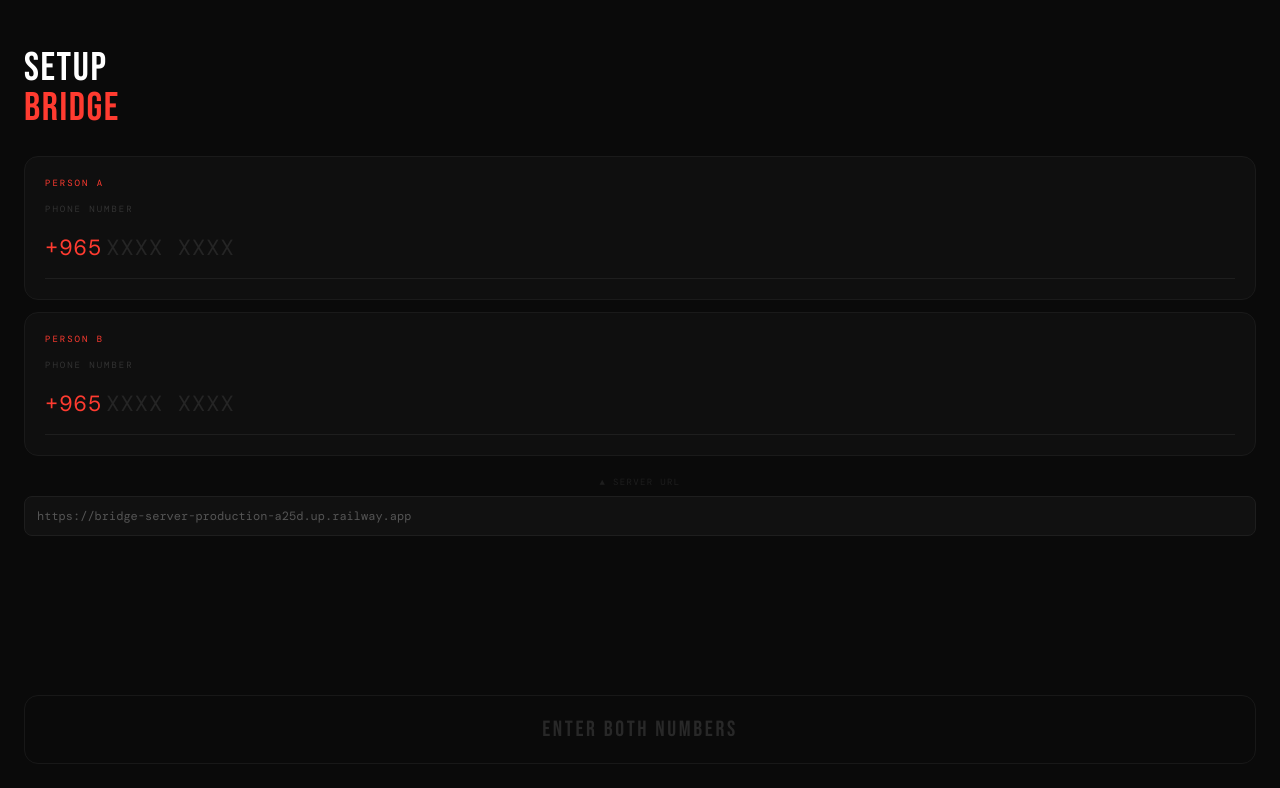
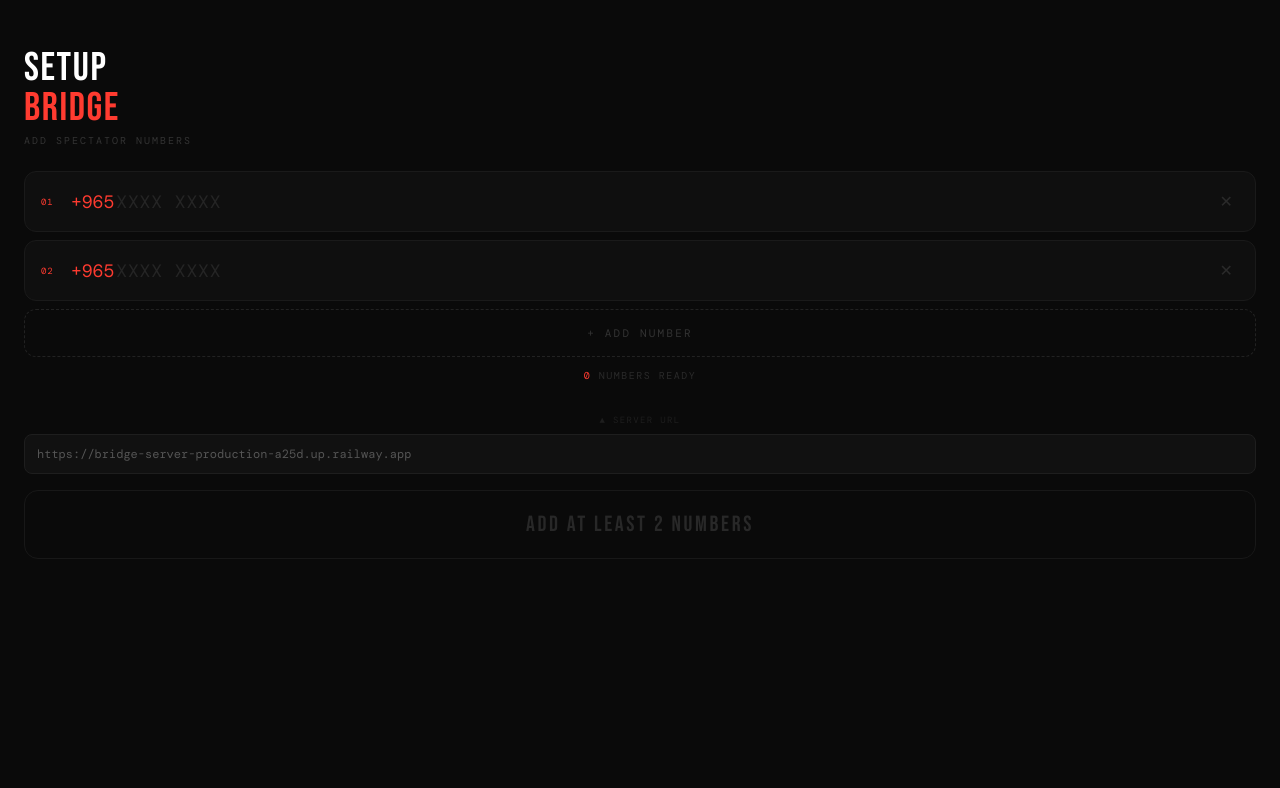
Before and after one commit to whagic1/Bridge-server, a website: page index.html in a window 1280 px wide. Both pictures are taken after a click on the button "▼ SERVER URL". Drawn offline with nearby package versions, Linux system fonts and the light colour scheme; a web font is replaced by a local one.

Commit message:
index.html

```diff
--- a/index.html
+++ b/index.html
@@ -9,7 +9,7 @@
 <link href="https://fonts.googleapis.com/css2?family=Bebas+Neue&family=DM+Mono:wght@300;400&display=swap" rel="stylesheet">
 <style>
   *, *::before, *::after { box-sizing: border-box; margin: 0; padding: 0; }
-  html, body { height: 100%; background: #0a0a0a; overflow: hidden; }
+  html, body { height: 100%; background: #0a0a0a; }
 
   @keyframes breathe {
     0%,100% { opacity: 0.05; transform: scale(1); }
@@ -31,56 +31,93 @@
     0% { opacity: 0; letter-spacing: 0.4em; }
     100% { opacity: 1; letter-spacing: 0.06em; }
   }
+  @keyframes slideIn {
+    from { opacity: 0; transform: translateX(-10px); }
+    to { opacity: 1; transform: translateX(0); }
+  }
 
   .page {
     min-height: 100vh; background: #0a0a0a;
     display: flex; flex-direction: column;
     padding: 48px 24px 36px;
+    overflow-y: auto;
   }
   .hidden { display: none !important; }
   .page-title {
     font-family: 'Bebas Neue', sans-serif;
     font-size: 40px; color: #fff;
     letter-spacing: 0.04em; line-height: 1;
-    margin-bottom: 28px;
+    margin-bottom: 6px;
+  }
+  .page-sub {
+    font-family: 'DM Mono', monospace;
+    font-size: 10px; color: #333;
+    letter-spacing: 0.2em; text-transform: uppercase;
+    margin-bottom: 24px;
   }
   .red { color: #ff3b30; }
-  .label {
-    font-family: 'DM Mono', monospace;
-    font-size: 9px; color: #333;
-    letter-spacing: 0.22em; text-transform: uppercase;
-    margin-bottom: 10px; display: block;
+
+  /* Number list */
+  .num-item {
+    display: flex; align-items: center;
+    background: #0f0f0f; border: 1px solid #1a1a1a;
+    border-radius: 12px; padding: 14px 16px;
+    margin-bottom: 8px;
+    animation: slideIn 0.2s ease both;
   }
-  .card {
-    background: #0f0f0f; border: 1px solid #1a1a1a;
-    border-radius: 14px; padding: 20px; margin-bottom: 12px;
-  }
-  .card-label {
+  .num-index {
     font-family: 'DM Mono', monospace;
     font-size: 9px; color: #ff3b30;
-    letter-spacing: 0.22em; text-transform: uppercase;
-    margin-bottom: 14px; display: block;
+    letter-spacing: 0.1em; margin-right: 10px;
+    flex-shrink: 0; width: 20px;
   }
-  .input-row {
-    display: flex; align-items: center;
-    border-bottom: 1px solid #1e1e1e;
-    padding-bottom: 8px;
+  .num-prefix {
+    font-family: 'DM Mono', monospace;
+    font-size: 18px; color: #ff3b30;
+    flex-shrink: 0; margin-right: 2px;
   }
-  .prefix {
-    font-family: 'DM Mono', monospace;
-    font-size: 22px; color: #ff3b30;
-    letter-spacing: 0.05em;
-    flex-shrink: 0; padding-right: 4px;
+  .num-input {
+    background: transparent; border: none; outline: none;
+    color: #fff; font-family: 'DM Mono', monospace;
+    font-size: 18px; flex: 1; letter-spacing: 0.05em;
+    -webkit-tap-highlight-color: transparent;
+    min-width: 0;
   }
-  input[type=tel] {
-    background: transparent; border: none;
-    outline: none; color: #fff;
-    font-family: 'DM Mono', monospace;
-    font-size: 22px; width: 100%;
-    letter-spacing: 0.05em; padding: 8px 0;
+  .num-input::placeholder { color: #252525; }
+  .num-delete {
+    background: none; border: none;
+    color: #2a2a2a; font-size: 16px;
+    cursor: pointer; padding: 6px;
+    flex-shrink: 0;
     -webkit-tap-highlight-color: transparent;
   }
-  input::placeholder { color: #252525; }
+  .num-delete:active { color: #ff3b30; }
+
+  /* Add button */
+  .btn-add {
+    width: 100%; padding: 16px;
+    border-radius: 12px;
+    border: 1px dashed #222;
+    background: transparent;
+    color: #333;
+    font-family: 'DM Mono', monospace;
+    font-size: 11px; letter-spacing: 0.2em;
+    text-transform: uppercase; cursor: pointer;
+    margin-bottom: 12px;
+    -webkit-tap-highlight-color: transparent;
+    transition: all 0.2s;
+  }
+  .btn-add:active { border-color: #ff3b30; color: #ff3b30; }
+
+  /* Count badge */
+  .count-badge {
+    text-align: center;
+    font-family: 'DM Mono', monospace;
+    font-size: 10px; color: #2a2a2a;
+    letter-spacing: 0.15em; text-transform: uppercase;
+    margin-bottom: 16px;
+  }
+  .count-badge span { color: #ff3b30; }
 
   .btn-main {
     width: 100%; padding: 20px;
@@ -89,7 +126,7 @@
     font-size: 22px; letter-spacing: 0.12em;
     cursor: pointer; transition: all 0.2s;
     -webkit-tap-highlight-color: transparent;
-    display: block;
+    display: block; margin-top: 8px;
   }
   .btn-active {
     border: 1px solid rgba(255,59,48,0.5);
@@ -101,6 +138,24 @@
     cursor: not-allowed;
   }
 
+  #url-toggle {
+    background: none; border: none;
+    font-family: 'DM Mono', monospace;
+    font-size: 9px; color: #1e1e1e;
+    letter-spacing: 0.15em; text-transform: uppercase;
+    cursor: pointer; padding: 8px 0; display: block;
+    margin-top: 8px;
+  }
+  #url-box {
+    width: 100%; background: #111;
+    border: 1px solid #1e1e1e; border-radius: 8px;
+    padding: 11px 12px; color: #555;
+    font-family: 'DM Mono', monospace;
+    font-size: 12px; outline: none; margin-bottom: 8px;
+    display: none;
+  }
+
+  /* ARMED */
   #screen-armed {
     position: fixed; inset: 0;
     display: flex; flex-direction: column;
@@ -130,19 +185,16 @@
     font-size: 96px; color: #fff;
     letter-spacing: 0.06em; line-height: 1; z-index: 2;
   }
+  #armed-count {
+    font-family: 'DM Mono', monospace;
+    font-size: 11px; color: #ff3b30;
+    letter-spacing: 0.2em; z-index: 2; margin-top: 10px;
+  }
   #armed-sub {
     font-family: 'DM Mono', monospace;
     font-size: 10px; color: #222;
     letter-spacing: 0.22em; text-transform: uppercase;
-    z-index: 2; margin-top: 14px;
-  }
-  #ghost-names {
-    position: absolute; bottom: 36px;
-    left: 0; right: 0; text-align: center;
-    font-family: 'DM Mono', monospace;
-    font-size: 11px; color: #1a1a1a;
-    letter-spacing: 0.1em; line-height: 2.5;
-    pointer-events: none;
+    z-index: 2; margin-top: 6px;
   }
   #disarm-btn {
     position: absolute; top: 20px; right: 20px;
@@ -152,6 +204,8 @@
     cursor: pointer; padding: 12px;
     -webkit-tap-highlight-color: transparent;
   }
+
+  /* FIRING */
   #screen-firing {
     position: fixed; inset: 0;
     display: flex; flex-direction: column;
@@ -172,6 +226,8 @@
     font-family: 'DM Mono', monospace;
     font-size: 10px; color: #282828; letter-spacing: 0.2em;
   }
+
+  /* LIVE */
   #screen-live {
     position: fixed; inset: 0;
     display: flex; flex-direction: column;
@@ -188,10 +244,10 @@
     font-size: 72px; color: #fff;
     letter-spacing: 0.06em; animation: liveIn 0.5s ease both;
   }
-  #live-numbers {
+  #live-count {
     font-family: 'DM Mono', monospace;
-    font-size: 12px; color: #2e2e2e;
-    letter-spacing: 0.08em; text-align: center; line-height: 2.6;
+    font-size: 13px; color: #383838;
+    letter-spacing: 0.1em; text-align: center;
   }
   #end-btn {
     margin-top: 52px; background: none;
@@ -202,21 +258,6 @@
     text-transform: uppercase; cursor: pointer;
     -webkit-tap-highlight-color: transparent;
   }
-  #url-toggle {
-    background: none; border: none;
-    font-family: 'DM Mono', monospace;
-    font-size: 9px; color: #1e1e1e;
-    letter-spacing: 0.15em; text-transform: uppercase;
-    cursor: pointer; padding: 8px 0; display: block;
-  }
-  #url-box {
-    width: 100%; background: #111;
-    border: 1px solid #1e1e1e; border-radius: 8px;
-    padding: 11px 12px; color: #555;
-    font-family: 'DM Mono', monospace;
-    font-size: 12px; outline: none; margin-bottom: 14px;
-    display: none;
-  }
 </style>
 </head>
 <body>
@@ -224,30 +265,18 @@
 <!-- SETUP -->
 <div id="screen-setup" class="page">
   <div class="page-title">Setup<br><span class="red">Bridge</span></div>
+  <div class="page-sub" id="setup-sub">Add spectator numbers</div>
 
-  <div class="card">
-    <span class="card-label">PERSON A</span>
-    <span class="label">Phone Number</span>
-    <div class="input-row">
-      <span class="prefix">+965</span>
-      <input type="tel" id="input-num-a" placeholder="XXXX XXXX" autocomplete="off" maxlength="8">
-    </div>
-  </div>
+  <div id="numbers-list"></div>
 
-  <div class="card">
-    <span class="card-label">PERSON B</span>
-    <span class="label">Phone Number</span>
-    <div class="input-row">
-      <span class="prefix">+965</span>
-      <input type="tel" id="input-num-b" placeholder="XXXX XXXX" autocomplete="off" maxlength="8">
-    </div>
-  </div>
+  <button class="btn-add" onclick="addNumber()">+ ADD NUMBER</button>
+
+  <div class="count-badge" id="count-badge">0 numbers added</div>
 
   <button id="url-toggle" onclick="toggleUrl()">▼ server url</button>
   <input type="url" id="url-box" value="https://bridge-server-production-a25d.up.railway.app">
 
-  <div style="flex:1"></div>
-  <button class="btn-main btn-inactive" id="arm-btn" onclick="arm()">ENTER BOTH NUMBERS</button>
+  <button class="btn-main btn-inactive" id="arm-btn" onclick="arm()">ADD AT LEAST 2 NUMBERS</button>
 </div>
 
 <!-- ARMED -->
@@ -257,8 +286,8 @@
   <div class="ring" id="ring2"></div>
   <div id="center-dot"></div>
   <div id="tap-word">TAP</div>
+  <div id="armed-count"></div>
   <div id="armed-sub">anywhere · any finger</div>
-  <div id="ghost-names"></div>
   <button id="disarm-btn" onclick="disarm(event)">✕</button>
 </div>
 
@@ -273,23 +302,17 @@
 <div id="screen-live" class="hidden">
   <div id="live-dot"></div>
   <div id="live-text">LIVE</div>
-  <div id="live-numbers"></div>
+  <div id="live-count"></div>
   <button id="end-btn" onclick="resetApp()">end + reset</button>
 </div>
 
 <script>
   var SERVER = 'https://bridge-server-production-a25d.up.railway.app';
-  var callSids = null;
+  var numbers = [];
+  var callSids = [];
   var hasFired = false;
   var urlOpen = false;
-
-  function getVal(id) {
-    return document.getElementById(id).value.trim();
-  }
-
-  function fullNumber(id) {
-    return '+965' + getVal(id);
-  }
+  var inputCount = 0;
 
   function showScreen(name) {
     var screens = ['screen-setup','screen-armed','screen-firing','screen-live'];
@@ -313,28 +336,65 @@
     try { if (navigator.vibrate) navigator.vibrate(p); } catch(e) {}
   }
 
-  function checkReady() {
-    var numA = getVal('input-num-a');
-    var numB = getVal('input-num-b');
-    var btn  = document.getElementById('arm-btn');
-    var ready = numA.length >= 7 && numB.length >= 7;
+  function updateCount() {
+    var filled = getFilledNumbers().length;
+    var badge = document.getElementById('count-badge');
+    var btn = document.getElementById('arm-btn');
+    badge.innerHTML = '<span>' + filled + '</span> number' + (filled !== 1 ? 's' : '') + ' ready';
+    var ready = filled >= 2;
     btn.className = 'btn-main ' + (ready ? 'btn-active' : 'btn-inactive');
-    btn.textContent = ready ? 'ARM' : 'ENTER BOTH NUMBERS';
+    btn.textContent = ready ? 'ARM — ' + filled + ' PHONES' : 'ADD AT LEAST 2 NUMBERS';
   }
 
-  document.getElementById('input-num-a').addEventListener('input', checkReady);
-  document.getElementById('input-num-b').addEventListener('input', checkReady);
+  function getFilledNumbers() {
+    var result = [];
+    var inputs = document.querySelectorAll('.num-input');
+    for (var i = 0; i < inputs.length; i++) {
+      var val = inputs[i].value.trim();
+      if (val.length >= 7) result.push('+965' + val);
+    }
+    return result;
+  }
+
+  function addNumber() {
+    inputCount++;
+    var idx = inputCount;
+    var list = document.getElementById('numbers-list');
+    var div = document.createElement('div');
+    div.className = 'num-item';
+    div.id = 'num-item-' + idx;
+    div.innerHTML =
+      '<span class="num-index">' + String(list.children.length + 1).padStart(2,'0') + '</span>' +
+      '<span class="num-prefix">+965</span>' +
+      '<input type="tel" class="num-input" placeholder="XXXX XXXX" maxlength="8" autocomplete="off" oninput="updateCount()">' +
+      '<button class="num-delete" onclick="deleteNumber(' + idx + ')">✕</button>';
+    list.appendChild(div);
+    div.querySelector('input').focus();
+    updateCount();
+  }
+
+  function deleteNumber(idx) {
+    var el = document.getElementById('num-item-' + idx);
+    if (el) el.remove();
+    // Re-index
+    var items = document.querySelectorAll('.num-item .num-index');
+    for (var i = 0; i < items.length; i++) {
+      items[i].textContent = String(i + 1).padStart(2, '0');
+    }
+    updateCount();
+  }
 
   function arm() {
-    var numA = getVal('input-num-a');
-    var numB = getVal('input-num-b');
-    if (numA.length < 7 || numB.length < 7) return;
+    var nums = getFilledNumbers();
+    if (nums.length < 2) return;
 
     var urlVal = document.getElementById('url-box').value.trim();
     if (urlVal) SERVER = urlVal;
 
     hasFired = false;
-    document.getElementById('ghost-names').innerHTML = '+965' + numA + '<br>+965' + numB;
+    callSids = [];
+
+    document.getElementById('armed-count').textContent = nums.length + ' phones armed';
     document.getElementById('armed-sub').textContent = 'anywhere · any finger';
     document.getElementById('armed-sub').style.color = '#222';
 
@@ -355,26 +415,22 @@
     if (hasFired) return;
     hasFired = true;
 
-    var numA = fullNumber('input-num-a');
-    var numB = fullNumber('input-num-b');
-
+    var nums = getFilledNumbers();
     vibe([180]);
-    document.getElementById('firing-sub').textContent = numA + ' · ' + numB;
+    document.getElementById('firing-sub').textContent = 'calling ' + nums.length + ' phones…';
     showScreen('screen-firing');
 
-    fetch(SERVER + '/bridge', {
+    fetch(SERVER + '/bridge-all', {
       method: 'POST',
       headers: { 'Content-Type': 'application/json' },
-      body: JSON.stringify({ numberA: numA, numberB: numB })
+      body: JSON.stringify({ numbers: nums })
     })
     .then(function(res) { return res.json(); })
     .then(function(data) {
       if (data.error) throw new Error(data.error);
-      callSids = { callASid: data.callASid, callBSid: data.callBSid };
-      document.getElementById('live-numbers').innerHTML =
-        '<span style="color:#383838">' + numA + '</span><br>' +
-        '<span style="color:#1e1e1e;font-size:10px">⟷ connected ⟷</span><br>' +
-        '<span style="color:#383838">' + numB + '</span>';
+      callSids = data.callSids || [];
+      document.getElementById('live-count').innerHTML =
+        '<span style="color:#ff3b30">' + nums.length + '</span> phones connected';
       showScreen('screen-live');
       vibe([50,30,50,30,50]);
     })
@@ -392,20 +448,24 @@
   }
 
   function resetApp() {
-    if (callSids) {
-      fetch(SERVER + '/end', {
+    if (callSids.length > 0) {
+      fetch(SERVER + '/end-all', {
         method: 'POST',
         headers: { 'Content-Type': 'application/json' },
-        body: JSON.stringify(callSids)
+        body: JSON.stringify({ callSids: callSids })
       }).catch(function(){});
     }
-    callSids = null;
+    callSids = [];
     hasFired = false;
-    document.getElementById('input-num-a').value = '';
-    document.getElementById('input-num-b').value = '';
-    checkReady();
+    document.getElementById('numbers-list').innerHTML = '';
+    inputCount = 0;
+    updateCount();
     showScreen('screen-setup');
   }
+
+  // Start with 2 inputs ready
+  addNumber();
+  addNumber();
 </script>
 </body>
 </html>
```
